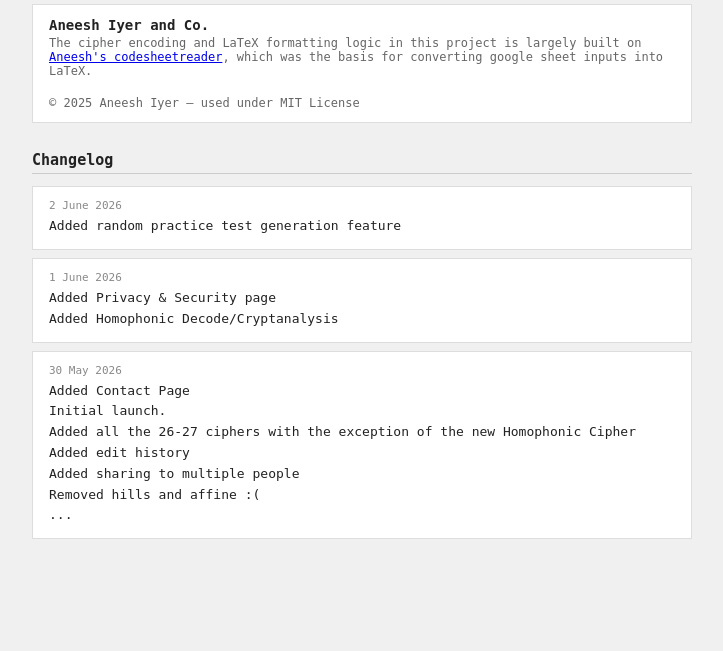
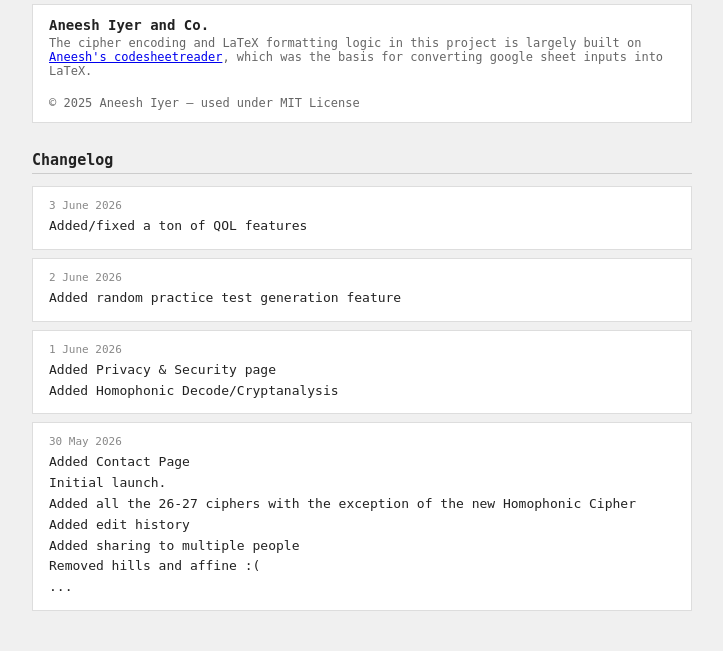
Before and after one commit to will20090/codebusters-test-writer, a Flask app: page /contact in a window 1280 px wide. Shown: the part 329-980 px from the top of the page, without its empty margins (278-1001 px from the left). Before the commit the page ends 868 px from the top, so only its background shows below. Run offline with Flask 3, Linux system fonts and the light colour scheme; some libraries are stand-ins or nearby versions.

Commit message:
a bunch of qol stuff

```diff
--- a/templates/contact.html
+++ b/templates/contact.html
@@ -51,6 +51,11 @@ p { font-size: 13px; line-height: 1.7; margin-bottom: 10px; color: #333; }
   <h2>Changelog</h2>
 
   <div class="changelog-entry">
+    <div class="changelog-date">3 June 2026</div>
+    <div class="changelog-text">Added/fixed a ton of QOL features</div>
+  </div>
+
+  <div class="changelog-entry">
     <div class="changelog-date">2 June 2026</div>
     <div class="changelog-text">Added random practice test generation feature</div>
   </div>
```
